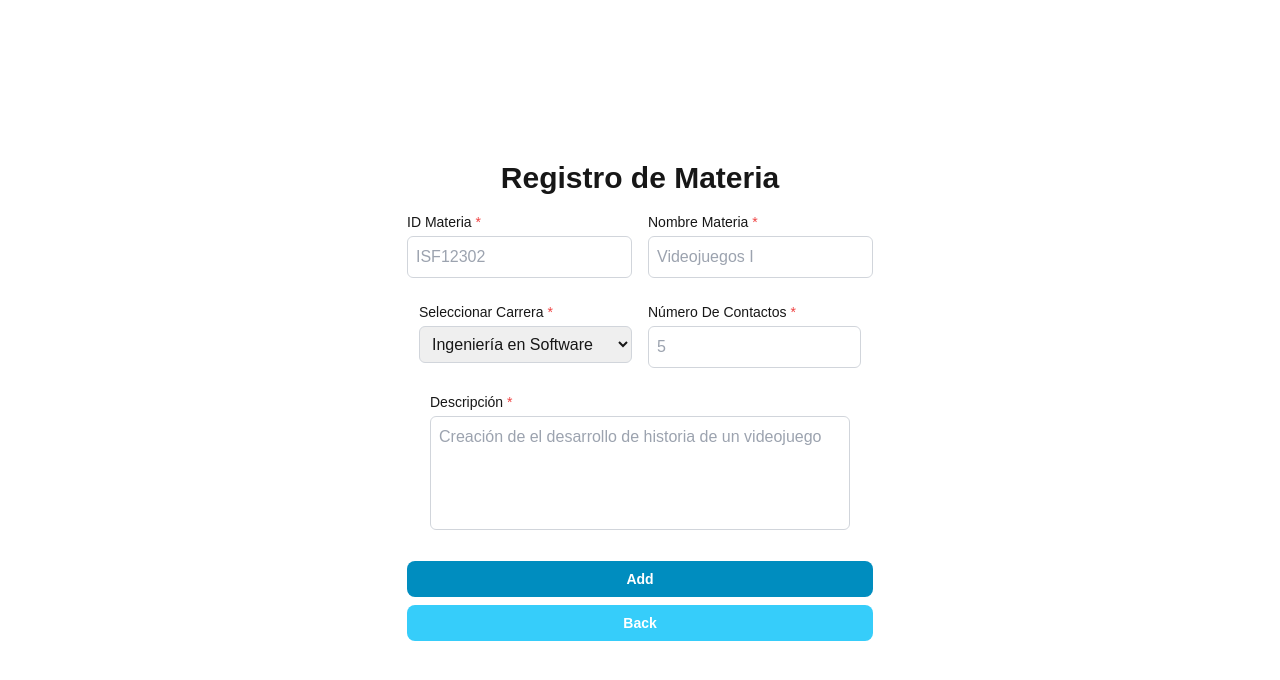
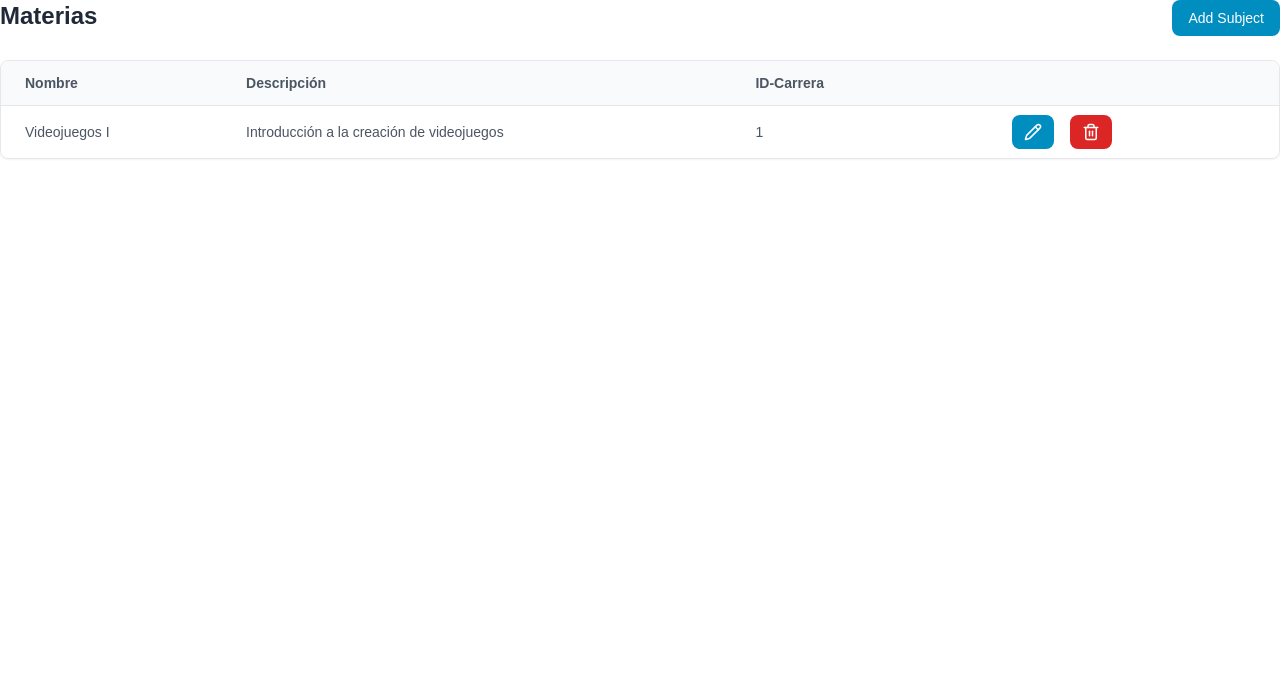
Before and after one commit to KrazyWebLabs/Schedulify, a Next.js app: page /subject in a window 1280 px wide. Shown: the top 680 px of the page. Built offline with nearby package versions, Linux system fonts and the light colour scheme.

Commit message:
fix(app): Table standarization ✨

```diff
--- /dev/null
+++ b/src/app/subject/add/page.tsx
@@ -0,0 +1,70 @@
+"use client";
+import BackBtn from "@/components/ui/Buttons/BackBtn";
+import SubmitBtn from "@/components/ui/Buttons/SubmitBtn";
+import Form from "@/components/ui/Form/Form";
+import FormInput from "@/components/ui/Form/Input";
+import FormSelect from "@/components/ui/Form/Select";
+import SelectOption from "@/components/ui/Form/SelectOption";
+import TextArea from "@/components/ui/Form/TextArea";
+import { useState } from "react";
+
+const carreras: { id: number, name: string }[] = [
+  {
+    id: 1,
+    name: "Ingeniería en Software"
+  },
+  {
+    id: 2,
+    name: "Ingeniería Mecatronica"
+  },
+  {
+    id: 3,
+    name: "Ingeniería Industrial"
+  }
+]
+
+export default function Subject() {
+  const [formData, setFormData] = useState({
+    idSubject: "",
+    subjectName: "",
+    subjectDesc: "",
+    idMajor: "",
+    contactsNo: ""
+  });
+
+  const handleChange = (e: React.ChangeEvent<HTMLInputElement | HTMLTextAreaElement | HTMLSelectElement>) => {
+    const { name, value } = e.target;
+    setFormData((prev) => ({ ...prev, [name]: value }));
+  };
+
+  const handleSubmit = (e: React.FormEvent<HTMLFormElement>) => {
+    e.preventDefault();
+    console.log("Datos guardados:", formData);
+    localStorage.setItem("formData", JSON.stringify(formData));
+  };
+  return (
+    <div className="flex min-h-screen px-4 md:px-8 justify-center items-center ">
+      <Form title="Registro de Materia" onSubmit={handleSubmit}>
+        <div className="flex flex-wrap gap-4">
+          <FormInput title="ID Materia" name="idSubject" type="text" placeholder="ISF12302" isRequired onChange={handleChange}/>
+          <FormInput title="Nombre Materia" name="subjectName" type="text" placeholder="Videojuegos I" isRequired onChange={handleChange}/>
+        </div>
+        <div className="flex flex-wrap gap-4">
+          <FormSelect title="Seleccionar carrera" name="idMajor" isRequired onChange={handleChange}>
+            {
+              carreras.map((carrera) => (
+                <SelectOption key={carrera.id} value={`${carrera.id}`} >{carrera.name}</SelectOption>
+              ))
+            }
+          </FormSelect>
+          <FormInput title="Número de contactos" name="contactsNo" type="number" placeholder="5" isRequired onChange={handleChange}/>
+        </div>
+        <TextArea title="Descripción" name="subjectDesc" placeholder="Creación de el desarrollo de historia de un videojuego" isRequired rows={4} onChange={handleChange} />
+        <SubmitBtn>
+          Add
+        </SubmitBtn>
+        <BackBtn />
+      </Form>
+    </div>
+  );
+}
--- a/src/app/subject/page.tsx
+++ b/src/app/subject/page.tsx
@@ -1,69 +1,53 @@
 "use client";
-import BackBtn from "@/components/buttons/BackBtn";
-import SubmitBtn from "@/components/buttons/SubmitBtn";
-import Form from "@/components/ui/Form/Form";
-import FormInput from "@/components/ui/Form/Input";
-import FormSelect from "@/components/ui/Form/Select";
-import SelectOption from "@/components/ui/Form/SelectOption";
-import TextArea from "@/components/ui/Form/TextArea";
-import { useState } from "react";
 
-const carreras: { id: number, name: string }[] = [
+import DeleteBtn from "@/components/ui/Buttons/DeleteBtn";
+import EditRecord from "@/components/ui/Buttons/EditRecord";
+import Table from "@/components/ui/Table/Table";
+import TableData from "@/components/ui/Table/TableData";
+import { useEffect, useRef } from "react";
+
+const subjects: { id: number, name: string, desc:string, idMajor:number }[] = [
   {
     id: 1,
-    name: "Ingeniería en Software"
+    name: "Videojuegos I",
+    desc: "Introducción a la creación de videojuegos",
+    idMajor: 1
   },
-  {
-    id: 2,
-    name: "Ingeniería Mecatronica"
-  },
-  {
-    id: 3,
-    name: "Ingeniería Industrial"
-  }
 ]
 
-export default function Subject() {
-  const [formData, setFormData] = useState({
-    idSubject: "",
-    subjectName: "",
-    subjectDesc: "",
-    idMajor: "",
-    contactsNo: ""
-  });
+const headers = ["Nombre", "Descripción", "ID-Carrera", ""]
 
-  const handleChange = (e: React.ChangeEvent<HTMLInputElement | HTMLTextAreaElement | HTMLSelectElement>) => {
-    const { name, value } = e.target;
-    setFormData((prev) => ({ ...prev, [name]: value }));
-  };
+export default function SubjectsList() {
+  const savedData = useRef(subjects);
 
-  const handleSubmit = (e: React.FormEvent<HTMLFormElement>) => {
-    e.preventDefault();
-    console.log("Datos guardados:", formData);
-  };
+  useEffect(() => {
+    savedData.current = JSON.parse(localStorage.getItem("formData") || JSON.stringify(subjects));
+    console.log("effect:", savedData.current);
+  }, []);
+
+  console.log("Saved Data:", savedData.current);
   return (
-    <div className="flex min-h-screen px-4 md:px-8 justify-center items-center ">
-      <Form title="Registro de Materia" onSubmit={handleSubmit}>
-        <div className="flex flex-wrap gap-4">
-          <FormInput title="ID Materia" name="idSubject" type="text" placeholder="ISF12302" isRequired onChange={handleChange}/>
-          <FormInput title="Nombre Materia" name="subjectName" type="text" placeholder="Videojuegos I" isRequired onChange={handleChange}/>
-        </div>
-        <div className="flex flex-wrap gap-4">
-          <FormSelect title="Seleccionar carrera" name="idMajor" isRequired onChange={handleChange}>
-            {
-              carreras.map((carrera) => (
-                <SelectOption key={carrera.id} value={`${carrera.id}`} >{carrera.name}</SelectOption>
-              ))
-            }
-          </FormSelect>
-          <FormInput title="Número de contactos" name="contactsNo" type="number" placeholder="5" isRequired onChange={handleChange}/>
-        </div>
-        <TextArea title="Descripción" name="subjectDesc" placeholder="Creación de el desarrollo de historia de un videojuego" isRequired rows={4} onChange={handleChange} />
-        <SubmitBtn>
-          Add
-        </SubmitBtn>
-        <BackBtn />
-      </Form>
-    </div>
-  );
+    <Table title="Materias" headers={headers}>
+      {savedData.current.map((s) => (
+          <tr key={s.id}>
+
+            <TableData>
+              {s.name}
+            </TableData>
+            <TableData>
+              {s.desc}
+            </TableData>
+            <TableData>
+              {s.idMajor}
+            </TableData>
+
+            <td className="flex items-center justify-center gap-4 m-2 text-right px-6 whitespace-nowrap">
+              <EditRecord href={`/${s.id}`}/>
+
+              <DeleteBtn href="/pepeDeletea"/>
+            </td>
+          </tr>
+        ))}
+    </Table>
+  )
 }
--- /dev/null
+++ b/src/components/ui/Buttons/AddRegisterBtn.tsx
@@ -0,0 +1,14 @@
+"use client";
+import { usePathname } from "next/navigation";
+
+export default function AddRegisterBtn() {
+  const path = usePathname(); // Obtiene el path actual sin dominio
+  return (
+    <a
+      href={`${path}/add`}
+      className="inline-block px-4 py-2 text-white duration-150 font-medium bg-boston-blue-600 rounded-lg hover:bg-boston-blue-500 active:bg-boston-blue-700 md:text-sm capitalize"
+    >
+      Add {path.replace(/\//g, "")}
+    </a>
+  );
+}
--- /dev/null
+++ b/src/components/ui/Buttons/DeleteBtn.tsx
@@ -0,0 +1,31 @@
+interface Props {
+  href?: string;
+}
+
+export default function DeleteBtn({ href }: Props) {
+  return (
+    <a
+      href={href ? href : "javascript:void()"}
+      className="py-2 px-3 inline-block text-white duration-150 font-medium bg-red-600 rounded-lg hover:bg-red-500 active:bg-red-700 md:text-sm"
+    >
+      <svg
+        xmlns="http://www.w3.org/2000/svg"
+        width="18"
+        height="18"
+        viewBox="0 0 24 24"
+        fill="none"
+        stroke="currentColor"
+        stroke-width="2"
+        stroke-linecap="round"
+        stroke-linejoin="round"
+      >
+        <path d="M3 6h18"></path>
+        <path d="M19 6v14c0 1-1 2-2 2H7c-1 0-2-1-2-2V6"></path>
+        <path d="M8 6V4c0-1 1-2 2-2h4c1 0 2 1 2 2v2"></path>
+        <line x1="10" x2="10" y1="11" y2="17"></line>
+        <line x1="14" x2="14" y1="11" y2="17"></line>
+        <title>TrashIcon</title>
+      </svg>
+    </a>
+  );
+}
--- /dev/null
+++ b/src/components/ui/Buttons/EditRecord.tsx
@@ -0,0 +1,27 @@
+interface Props {
+  href?: string;
+}
+export default function EditRecord({ href }: Props) {
+  return (
+    <a
+      href={href ? href : "javascript:void()"}
+      className="py-2 px-3 inline-block text-white duration-150 font-medium bg-boston-blue-600 rounded-lg hover:bg-boston-blue-500 active:bg-boston-blue-700 md:text-sm"
+    >
+      <svg
+        xmlns="http://www.w3.org/2000/svg"
+        width="18"
+        height="18"
+        viewBox="0 0 24 24"
+        fill="none"
+        stroke="currentColor"
+        stroke-width="2"
+        stroke-linecap="round"
+        stroke-linejoin="round"
+      >
+        <path d="M21.174 6.812a1 1 0 0 0-3.986-3.987L3.842 16.174a2 2 0 0 0-.5.83l-1.321 4.352a.5.5 0 0 0 .623.622l4.353-1.32a2 2 0 0 0 .83-.497z"></path>
+        <path d="m15 5 4 4"></path>
+        <title>EditIcon</title>
+      </svg>
+    </a>
+  );
+}
--- a/src/components/ui/Form/Select.tsx
+++ b/src/components/ui/Form/Select.tsx
@@ -13,7 +13,7 @@ export default function FormSelect({
   isDisabled,
   isRequired,
   children,
-  onChange
+  onChange,
 }: InputProps) {
   return (
     <div className="flex-1 min-w-[200px] mb-4">
@@ -32,7 +32,7 @@ export default function FormSelect({
         disabled={isDisabled}
         onChange={onChange}
         className={`w-full p-2 border border-gray-300 rounded-md focus:outline-none focus:ring-2
-          focus:ring-LegacyBlue-600 focus:border-LegacyBlue-600 dark:border-2 dark:border-gray-700
+          focus:ring-boston-blue-600 focus:border-boston-blue-600 dark:border-2 dark:border-gray-700
           dark:text-white ${
             isDisabled ? "dark:bg-gray-700/70" : "dark:bg-gray-700/20"
           }`}
@@ -40,5 +40,5 @@ export default function FormSelect({
         {children}
       </select>
     </div>
-  )
+  );
 }
--- /dev/null
+++ b/src/components/ui/Table/Table.tsx
@@ -0,0 +1,39 @@
+import AddRegisterBtn from "../Buttons/AddRegisterBtn";
+
+interface InputProps {
+  title?: string;
+  headers: string[];
+  children: React.ReactNode;
+}
+
+export default function Table({ title, headers, children }: InputProps) {
+  return (
+    <>
+      <div className="items-start justify-between md:flex">
+        <div className="max-w-lg">
+          <h3 className="text-gray-800 text-xl font-bold sm:text-2xl dark:text-gray-300">
+            {title}
+          </h3>
+        </div>
+        <div className="mt-3 md:mt-0">
+          <AddRegisterBtn />
+        </div>
+      </div>
+      <div className="mt-6 shadow-sm border rounded-lg overflow-x-auto backdrop-blur-sm">
+        <table className="w-full table-auto text-sm text-left">
+          <thead className="dark:bg-gray-400/20 dark:text-white bg-gray-50 text-gray-600 font-medium border-b">
+            <tr>
+              {headers.map((header, index) => (
+                <th className="py-3 px-6" key={index}>
+                  {header}
+                </th>
+              ))}
+              <th className="py-3 px-6"></th>
+            </tr>
+          </thead>
+          <tbody className="text-gray-600 divide-y">{children}</tbody>
+        </table>
+      </div>
+    </>
+  );
+}
--- /dev/null
+++ b/src/components/ui/Table/TableData.tsx
@@ -0,0 +1,11 @@
+interface Props {
+  children: React.ReactNode;
+}
+
+export default function TableData({ children } : Props) {
+  return (
+    <td className="px-6 py-4 whitespace-nowrap dark:text-white">
+      {children}
+    </td>
+  )
+}
```
Also changed, not shown: src/components/ui/Buttons/BackBtn.tsx (renamed from src/components/buttons/BackBtn.tsx), src/components/ui/Buttons/SubmitBtn.tsx (renamed from src/components/buttons/SubmitBtn.tsx).
